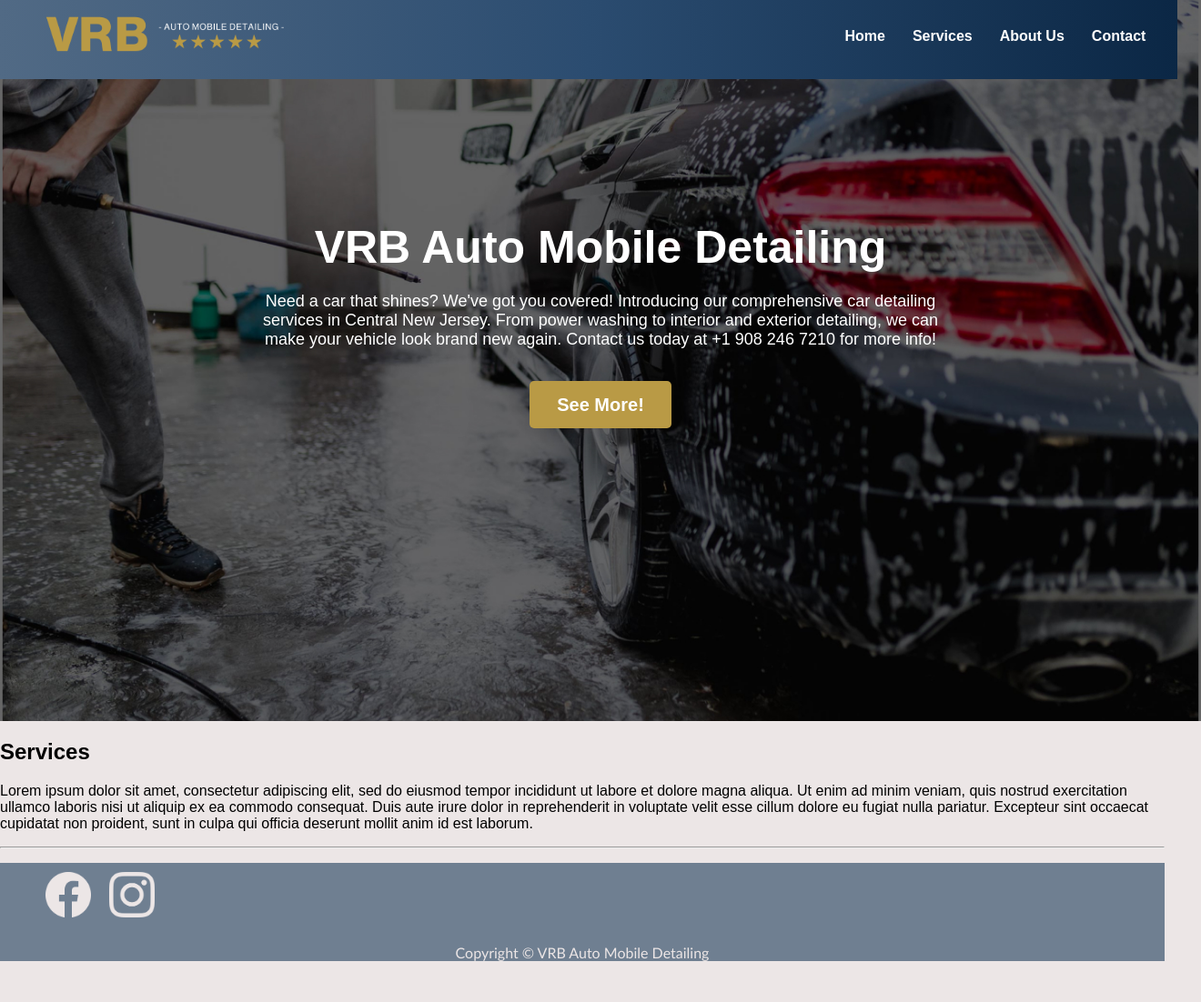
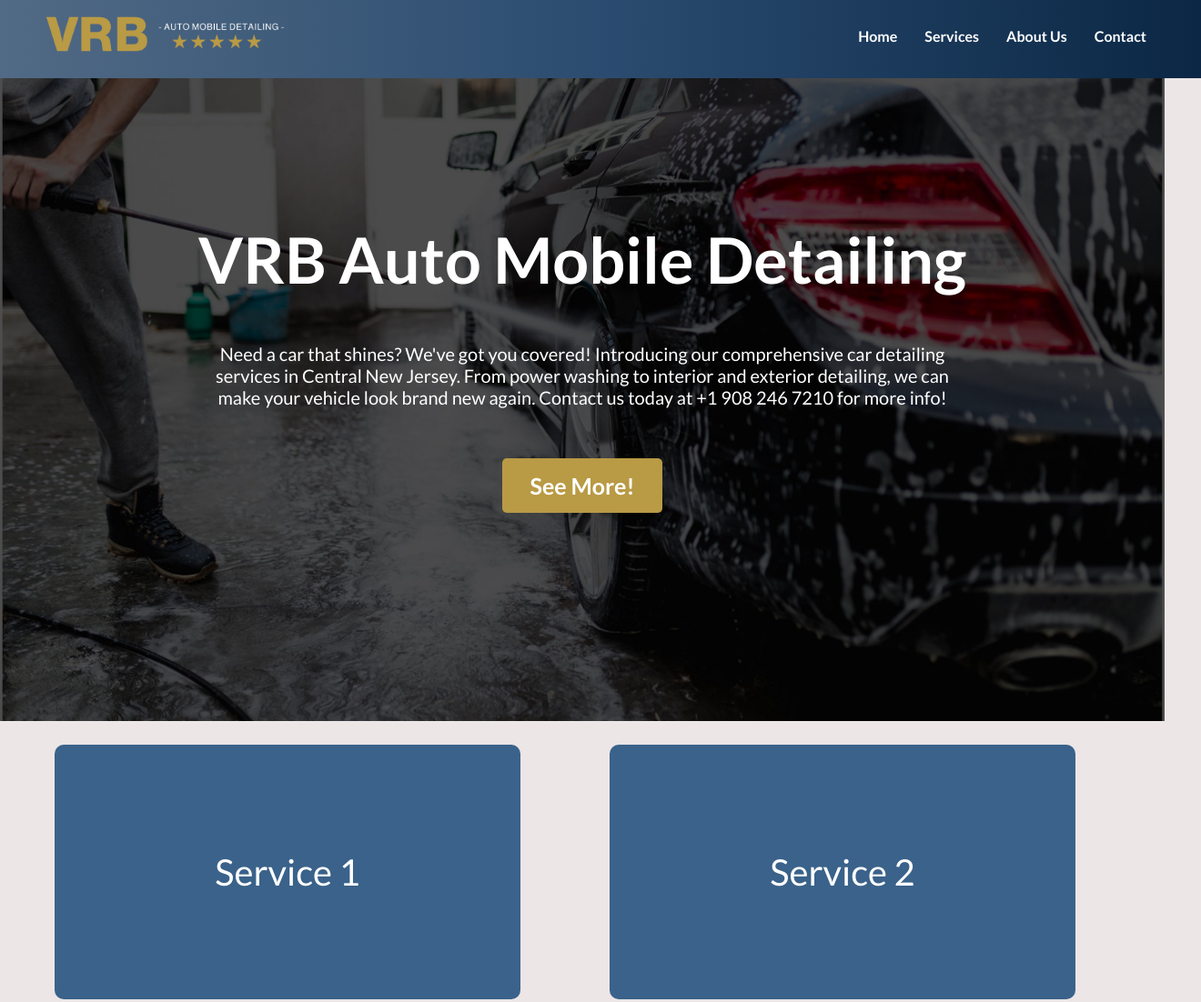
Before and after one commit to Yelson11/vrb-auto-detailing, a plain HTML site: page index.html in a window 1280 px wide. Shown: the part 7-1109 px from the top of the page at 91% size, 1320 px wide, since content can reach past the window. Before the commit the page ends 1074 px from the top, so only its background shows below. Drawn offline with Linux system fonts and the light colour scheme.

Commit message:
Fixing resize when window is smaller. New section Services started

```diff
--- a/index.html
+++ b/index.html
@@ -6,21 +6,27 @@
     <title>VRB Auto Mobile Detailing</title>
     <link rel="stylesheet" href="style.css" />
     <link rel="icon" href="./assets/images/icons/web_icon.png" />
+    <link rel="preconnect" href="https://fonts.googleapis.com" />
+    <link rel="preconnect" href="https://fonts.gstatic.com" crossorigin />
+    <link
+      href="https://fonts.googleapis.com/css2?family=Lato:ital,wght@0,100;0,300;0,400;0,700;0,900;1,100;1,300;1,400;1,700;1,900&display=swap"
+      rel="stylesheet"
+    />
   </head>
   <body>
-    <!-- Navbar -->
     <div class="navbar">
-      <a href="/"><img src="./assets/images/main_logo.png" alt="VRB Logo" /></a>
+      <a href="/">
+        <img src="./assets/images/main_logo.png" alt="VRB Logo" />
+      </a>
       <ul>
         <li><a href="#">Home</a></li>
-        <li><a href="#">Services</a></li>
+        <li><a href="#services">Services</a></li>
         <li><a href="#">About Us</a></li>
-        <li><a href="#">Contact</a></li>
+        <li><a style="padding-right: 15px" href="#">Contact</a></li>
       </ul>
     </div>
 
-    <!-- Main Section -->
-    <div class="main-content">
+    <div class="home-section">
       <h1>VRB Auto Mobile Detailing</h1>
       <p>
         Need a car that shines? We've got you covered! Introducing our
@@ -30,37 +36,13 @@
       </p>
       <a href="#services" class="btn">See More!</a>
     </div>
-
-    <!-- More Section -->
-    <div class="more-content">
-      <h2 id="services">Services</h2>
-      <p>
-        Lorem ipsum dolor sit amet, consectetur adipiscing elit, sed do eiusmod
-        tempor incididunt ut labore et dolore magna aliqua. Ut enim ad minim
-        veniam, quis nostrud exercitation ullamco laboris nisi ut aliquip ex ea
-        commodo consequat. Duis aute irure dolor in reprehenderit in voluptate
-        velit esse cillum dolore eu fugiat nulla pariatur. Excepteur sint
-        occaecat cupidatat non proident, sunt in culpa qui officia deserunt
-        mollit anim id est laborum.
-      </p>
-    </div>
-    <hr />
-    <div class="contact-content">
+    <div class="service-section" id="services">
       <ul>
-        <li>
-          <a href="https://www.facebook.com/profile.php?id=61563220736511"
-            ><img src="./assets/images/icons/facebook.png" alt="facebook icon"
-          /></a>
-        </li>
-        <li>
-          <a href="/"
-            ><img
-              src="./assets/images/icons/instagram.png"
-              alt="instagram icon"
-          /></a>
-        </li>
+        <li class="service-box">Service 1</li>
+        <li class="service-box">Service 2</li>
+        <li class="service-box">Service 3</li>
+        <li class="service-box">Service 4</li>
       </ul>
-      <p>Copyright © VRB Auto Mobile Detailing</p>
     </div>
   </body>
 </html>
--- a/style.css
+++ b/style.css
@@ -1,21 +1,18 @@
 body,
 html {
+  background-color: #ece6e6;
   margin: 0;
-  padding: 0;
-  font-family: Arial, sans-serif;
-  background-color: #ece6e6;
+  font-family: "Lato", sans-serif;
 }
 
-/* Estilos para el navbar */
 .navbar {
+  background: linear-gradient(to right, #516a85, #2b4c70, #0b2745);
   display: flex;
   justify-content: space-between;
   align-items: center;
   padding: 10px 20px;
-  background: linear-gradient(to right, #516a85, #2b4c70, #0b2745);
   position: fixed;
-  top: 0;
-  width: 98%;
+  width: 100%;
   z-index: 1000;
 }
 
@@ -25,9 +22,8 @@ html {
 
 .navbar ul {
   list-style-type: none;
-  margin: 0;
-  padding: 0;
   display: flex;
+  padding: 10px;
 }
 
 .navbar ul li {
@@ -45,64 +41,98 @@ html {
   color: #ceb87c;
 }
 
-/* Estilos para la sección principal */
-.main-content {
-  background-image: url("./assets/images/background_image.jpg");
+.home-section {
+  background-image: url("./assets/images/background.jpg");
   background-size: cover;
   background-position: center;
   color: white;
   text-align: center;
-  padding: 150px 20px;
-  width: 100%;
-  height: 500px;
+  padding: 200px 120px;
+  height: 400px;
 }
 
-.main-content h1 {
-  font-size: 50px;
-  margin-bottom: 20px;
-  margin-top: 100px;
+.home-section h1 {
+  font-size: 70px;
+  margin-top: 50px;
+  margin-bottom: 50px;
 }
 
-.main-content p {
-  font-size: 18px;
-  margin-bottom: 50px;
-  padding-left: 20%;
-  padding-right: 20%;
+.home-section p {
+  font-size: 20px;
+  margin-bottom: 70px;
+  padding: 0 10%;
 }
 
-.main-content .btn {
+.btn {
   background-color: #b99a45;
   color: white;
   padding: 15px 30px;
-  font-size: 20px;
+  font-size: 25px;
   font-weight: bold;
   text-decoration: none;
   border-radius: 5px;
   transition: background-color 0.3s ease;
 }
 
-.main-content .btn:hover {
+.btn:hover {
   background-color: #a68b3e;
 }
 
-.contact-content {
-  background-color: #6f7f91;
-  color: #ece6e6;
-  font-family: "Trebuchet MS", "Lucida Sans Unicode", "Lucida Grande",
-    "Lucida Sans", Arial, sans-serif;
+.service-section {
+  text-align: center;
+  padding: 10px 20px;
 }
 
-.contact-content ul {
-  list-style-type: none;
-  display: flex;
+.service-section ul {
+  color: white;
+  text-align: center;
+  display: grid;
+  grid-template-columns: repeat(2, 1fr);
+  gap: 20px;
 }
 
-.contact-content img {
-  margin: 10px;
-  width: 50px;
+.service-box {
+  background-color: #3a628a;
+  padding: 40px 20px;
+  border-radius: 10px;
+  display: flex;
+  justify-content: center;
+  align-items: center;
+  font-size: 40px;
+  transition: background-color 0.3s ease;
+  width: 80%;
+  height: 200px;
 }
 
-.contact-content p {
-  margin: 10px;
-  text-align: center;
+.service-box:hover {
+  background-color: #142d44;
+  color: #a68b3e;
 }
+
+@media (max-width: 800px) {
+  .home-section {
+    padding: 100px 20px; /* Reduce el padding en pantallas pequeñas */
+  }
+
+  .home-section h1 {
+    font-size: 7vw; /* Ajusta el tamaño de la fuente en pantallas pequeñas */
+  }
+
+  .home-section p {
+    font-size: 3vw; /* Ajusta el tamaño del texto en pantallas pequeñas */
+    padding: 0 5%; /* Reduce el padding horizontal en pantallas pequeñas */
+  }
+
+  .btn {
+    font-size: 3.5vw; /* Ajusta el tamaño del botón */
+    padding: 10px 20px; /* Ajusta el padding del botón */
+  }
+  .service-section ul {
+    grid-template-columns: 1fr;
+  }
+
+  .service-box {
+    font-size: 5vw;
+    height: 20vw;
+  }
+}
```
Also changed, not shown: assets/images/background.jpg (added).
